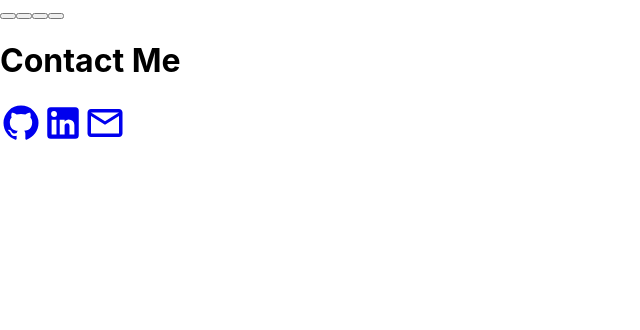
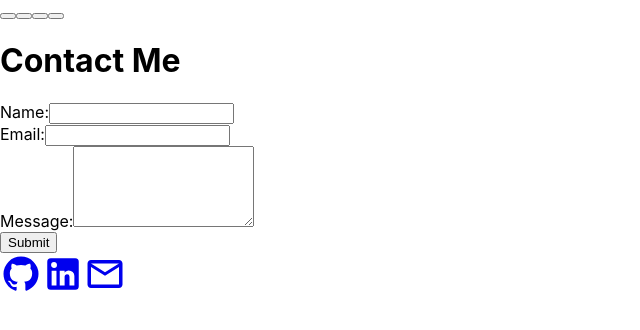
Before and after one commit to jonathanprill/react-portfolio, a React (Create React App) app: page / in a window 1280 px wide. Both pictures are taken after a click on the button 56 px from the left and 16 px from the top of the page. Shown: the top 330 px of the page, without its empty margins (0-640 px from the left). Built offline with nearby package versions, Linux system fonts and the light colour scheme.

Commit message:
finishes up contact form

```diff
--- a/src/components/pages/Contact.js
+++ b/src/components/pages/Contact.js
@@ -3,11 +3,62 @@
 
 function Contact() {
 
+  const [formState, setFormState] = useState({ name: '', email: '', message: '' });
+  const { name, email, message } = formState;
+  const [errorMessage, setErrorMessage] = useState('');
+
+  function handleChange(e) {
+    if (e.target.name === 'email') {
+      const isValid = validateEmail(e.target.value);
+      console.log(isValid);
+      if (!isValid) {
+        setErrorMessage('Your email is invalid!');
+      } else {
+        setErrorMessage('');
+      }
+    } else {
+      if (!e.target.value.length) {
+        setErrorMessage(`${e.target.name} is required.`);
+      } else {
+        setErrorMessage('');
+      }
+    }
+    if (!errorMessage) {
+      setFormState({ ...formState, [e.target.name]: e.target.value })
+    }
+  }
+
+  function handleSubmit(e) {
+    e.preventDefault();
+    console.log(formState);
+  }
 
   return (
+    <div className='card'>
+      <h1>Contact Me</h1>
+      <form className='contact-form' id="contact-form" onSubmit={handleSubmit}>
+        <div className='form-field'>
+          <label htmlFor="name">Name:</label>
+          <input type="text" name="name" defaultValue={name} onBlur={handleChange} />
+        </div>
+        <div className='form-field'>
+          <label htmlFor="email">Email:</label>
+          <input type="email" name="email" defaultValue={email} onBlur={handleChange} />
+        </div>
+        <div className='form-field'>
+          <label htmlFor="message">Message:</label>
+          <textarea name="message" rows="5" defaultValue={message} onBlur={handleChange} />
+        </div>
+        {errorMessage && (
+          <div>
+            <p className="error-text">{errorMessage}</p>
+          </div>
+        )}
 
-      <h1>Contact Me</h1>
+        <button className='contact-submit' type="submit">Submit</button>
+      </form>
 
+    </div>
   )
 }
 export default Contact;
```
Also changed, not shown: src/components/pages/About.js (line endings or trailing spaces).
